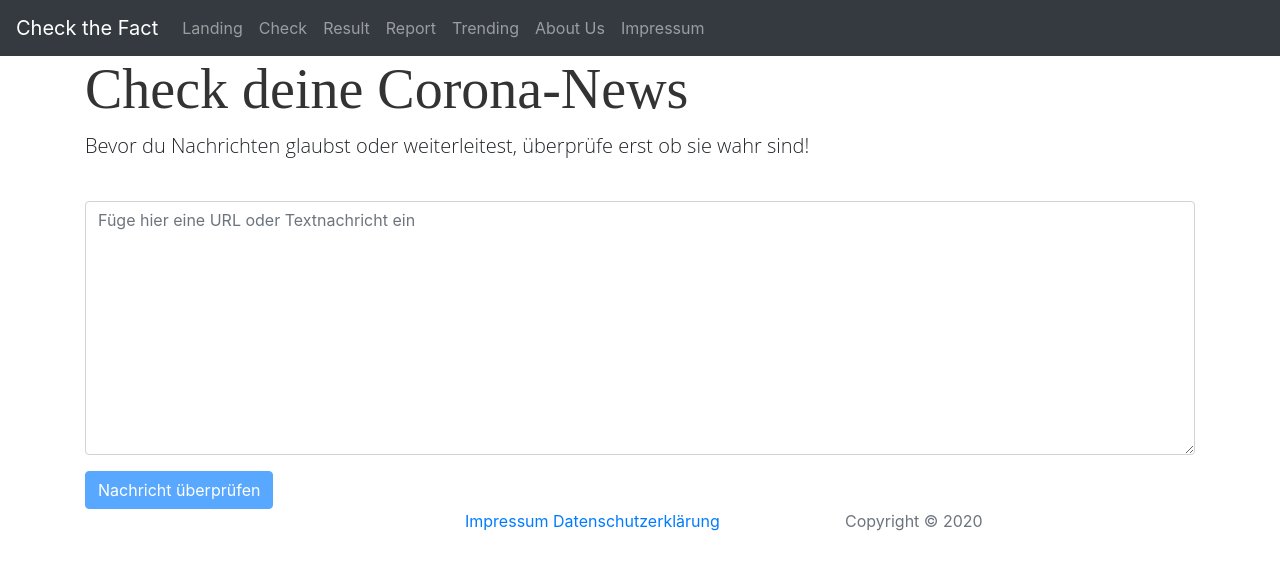
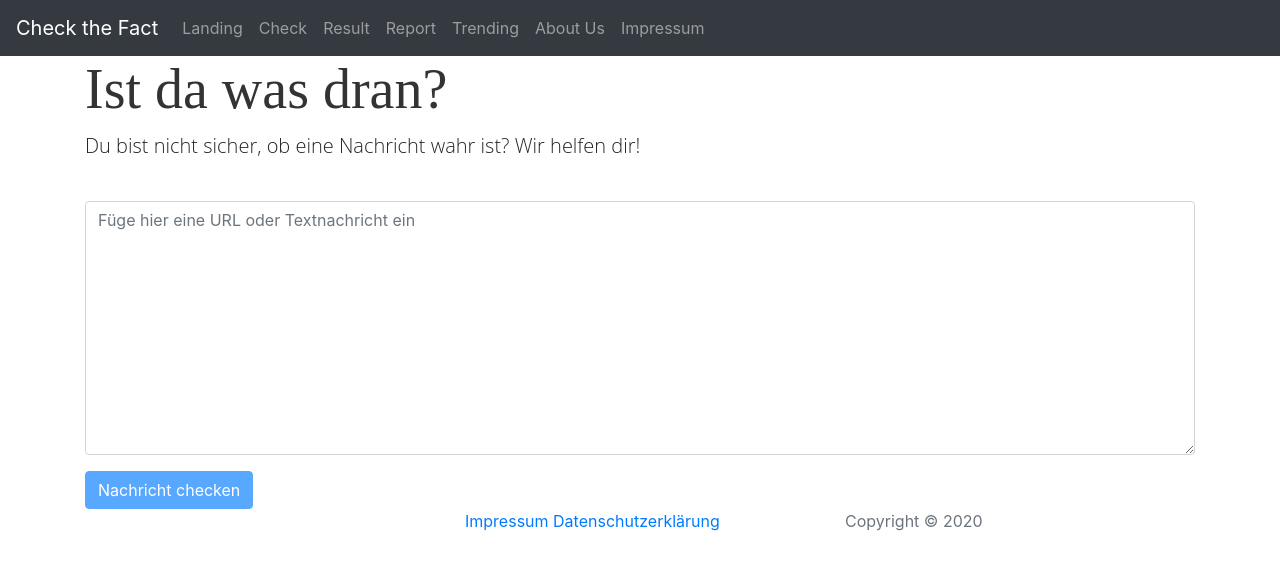
Before and after one commit to Check-den-Fakt/WirVsKrisenkommunikation, a React (Create React App) app in the folder frontend/: page /check in a window 1280 px wide. Shown: the top 570 px of the page. Built offline with nearby package versions, Linux system fonts and the light colour scheme.

Commit message:
Too much

```diff
--- a/frontend/src/components/AddNews.js
+++ b/frontend/src/components/AddNews.js
@@ -29,14 +29,7 @@ export class AddNews extends Component {
     const { text } = this.state;
     return (
     <Form>
-      {/* <Form.Group controlId="exampleForm.ControlInput1">
-        <Form.Label>Url</Form.Label>
-        <Form.Control
-          onChange={(e, ee) => this.onChangeValue('url', e, ee)}
-          type="url"
-          placeholder="name@example.com"
-        />
-      </Form.Group> */}
+
       <Form.Group controlId="exampleForm.ControlTextarea1">
         <Form.Label></Form.Label>
         <Form.Control
@@ -51,7 +44,7 @@ export class AddNews extends Component {
         onClick={this.handleSubmit}
         variant="primary"
       >
-        Nachricht überprüfen
+        Nachricht checken
       </Button>
     </Form>
     );
--- a/frontend/src/pages/Check/Check.js
+++ b/frontend/src/pages/Check/Check.js
@@ -17,16 +17,8 @@ export default function Check() {
   return (
     <>
       {checkResult ? <Result result={checkResult} /> : <div>
-          {/* <h1></h1>
-          <div className="container">
-              <div className="raw">
-                <div className="text-center">
-                  <Diagram />
-                </div>
-              </div>
-          </div> */}
-        <h1 className="display-4">Check deine Corona-News</h1>
-        <p className="lead">Bevor du Nachrichten glaubst oder weiterleitest, überprüfe erst ob sie wahr sind!</p>
+        <h1 className="display-4">Ist da was dran?</h1>
+        <p className="lead">Du bist nicht sicher, ob eine Nachricht wahr ist? Wir helfen dir! </p>
         <AddNews onSubmit={handleSendData} />
       </div>}
     </>
--- a/frontend/src/pages/Report/Report.js
+++ b/frontend/src/pages/Report/Report.js
@@ -3,14 +3,18 @@ import './Report.css';
 import { Form } from 'react-bootstrap';
 import { Button } from 'react-bootstrap';
 
+window.id = 0;
+
 export default class Report extends Component {
+
+
   render () {
     const { text } = this.state;
     // Declare a new state variable, which we'll call "count"
     return (
     <div>
-      <h1 className="display-4">Fake-News reporten</h1>
-      <p className="lead">Du hast ein eindeutigen Fake endeckt? Reiche diesen ein!</p>
+      <h1 className="display-4">Falschnachricht melden</h1>
+      <p className="lead">Du hast eine Falschnachricht entdeckt? Teile sie hier mit uns!</p>
       <Form>
         <Form.Group controlId="exampleForm.ControlTextarea1">
           <Form.Label></Form.Label>
@@ -21,13 +25,19 @@ export default class Report extends Component {
             placeholder="Füge hier eine URL oder Textnachricht ein"
           />
         </Form.Group>
-        <p className="lead">Warum glaubst du, dass das Fake ist? Hast du dafür Belege?</p>
+        <p className="lead">Warum ist die Nachricht falsch? Unterstütze uns mit deinen Gegenbeweisen.</p>
+        *<Form.Control
+            onChange={(e, ee) => this.onChangeValue('text', e, ee)}
+            as="textarea"
+            rows="10"
+            placeholder="Beweis 1"
+        />
         <Button
           disabled={!text}
           onClick={this.handleSubmit}
           variant="primary"
         >
-          Report
+          Nachricht einreichen
         </Button>
       </Form>
     </div>
```
